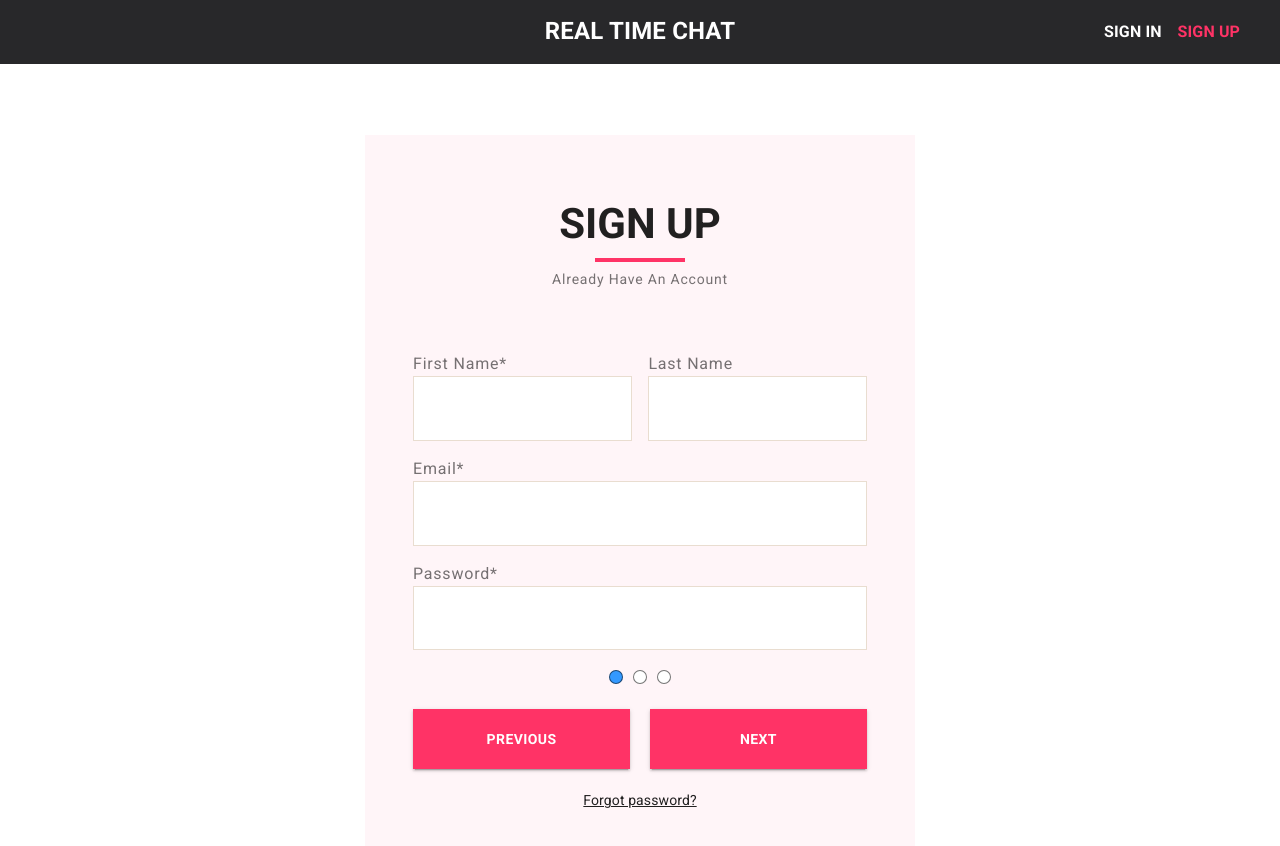
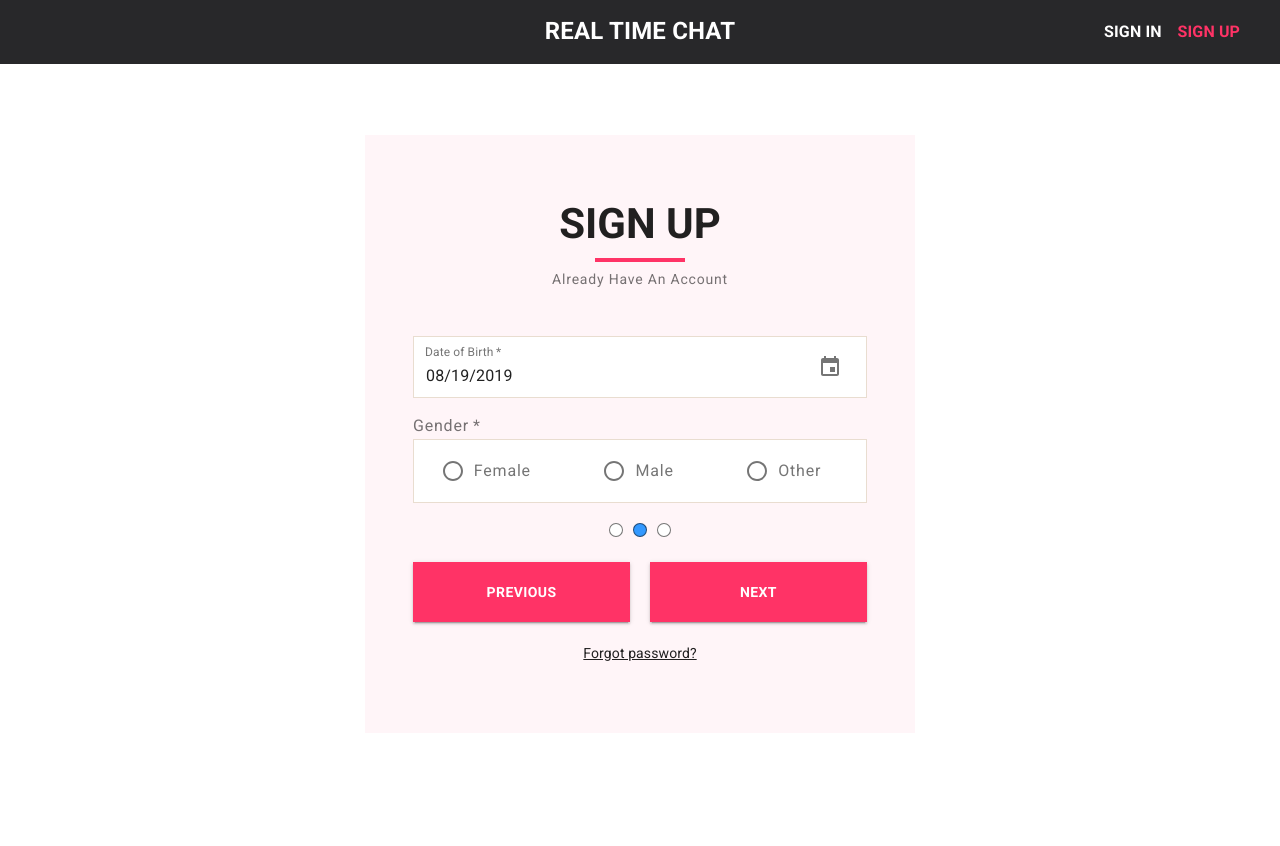
Before and after one commit to Abhay-soni-developer/realchat-fe, a React (Create React App) app: page /auth/sign-up in a window 1280 px wide. Both pictures are taken after a click on the button "NEXT". Shown: the top 846 px of the page. Built offline with nearby package versions, Linux system fonts and the light colour scheme.

Commit message:
date picker added

```diff
--- a/package.json
+++ b/package.json
@@ -3,7 +3,10 @@
   "version": "0.1.0",
   "private": true,
   "dependencies": {
+    "@date-io/date-fns": "^1.3.11",
     "@material-ui/core": "^4.1.1",
+    "@material-ui/pickers": "^3.2.6",
+    "date-fns": "^2.0.0-beta.5",
     "formik": "^1.5.7",
     "notistack": "^0.9.0",
     "react": "^16.8.6",
--- a/src/common/components/CustomTextField/styles.js
+++ b/src/common/components/CustomTextField/styles.js
@@ -7,10 +7,10 @@ const style = theme => createStyles({
 
     inputField: {
         borderRadius: '0px',
-        border: `1px solid ${theme.colors.primaryBorderColor}`,
+        border: theme.fields.border,
         transitionDuration: '0.25s',
         '&:hover': {
-            borderColor: `${theme.colors.secondaryColor}`,
+            border:  `${theme.fields.onHoverBorder}`,
         },
         '&::after': {
             display: 'none'
@@ -21,7 +21,7 @@ const style = theme => createStyles({
     },
 
     inputStyle: {
-        backgroundColor: 'white',
+        backgroundColor: `${theme.fields.inputFieldBackgroundColor}`,
         padding: '20px',
         fontSize: '1.2rem',
     },
--- /dev/null
+++ b/src/common/components/DatePicker/DatePicker.js
@@ -0,0 +1,38 @@
+import React from 'react'
+import DateFnsUtils from '@date-io/date-fns'
+import { MuiPickersUtilsProvider, KeyboardDatePicker } from '@material-ui/pickers'
+import { ThemeProvider } from "@material-ui/styles"
+import datePickerTheme from './datePickerTheme'
+import PropTypes from 'prop-types'
+
+
+
+DatePicker.propTypes = {
+    value: PropTypes.instanceOf(Date).isRequired,
+    onChange: PropTypes.func.isRequired
+}
+
+DatePicker.defaultProps = {
+    label: "label",
+    format: "MM/dd/yyyy",
+    autoOk: true,
+    variant: "dialog",
+    disableFuture: true,
+    inputVariant: "filled",
+    InputAdornmentProps: {position: "end"}
+}
+
+function DatePicker(props) {
+
+    return (
+        <ThemeProvider theme={datePickerTheme}>
+            <MuiPickersUtilsProvider utils={DateFnsUtils}>
+                <KeyboardDatePicker
+                    {...props}
+                />
+            </MuiPickersUtilsProvider>
+        </ThemeProvider>
+    )
+}
+
+export default DatePicker
--- /dev/null
+++ b/src/common/components/DatePicker/datePickerTheme.js
@@ -0,0 +1,42 @@
+import { createMuiTheme } from "@material-ui/core"
+import pink from '@material-ui/core/colors/pink'
+
+const datePickerTheme = createMuiTheme({
+
+    overrides: {
+      MuiPickersToolbar: {
+        toolbar: {
+          backgroundColor: pink.A200,
+        },
+      },
+      MuiPickersCalendarHeader: {
+        switchHeader: {
+          // backgroundColor: pink.A200,
+          // color: "white",
+        },
+      },
+      MuiPickersDay: {
+        day: {
+          color: pink.A700,
+        },
+        daySelected: {
+          backgroundColor: pink["400"],
+        },
+        dayDisabled: {
+          color: pink["100"],
+        },
+        current: {
+          color: pink["900"],
+        },
+      },
+      MuiPickersModal: {
+        dialogAction: {
+          color: pink["400"],
+        },
+      },
+    },
+
+  });
+
+
+  export default datePickerTheme
--- /dev/null
+++ b/src/common/components/DatePicker/index.js
@@ -0,0 +1,3 @@
+import DatePicker from './DatePicker'
+
+export default DatePicker
--- a/src/routes/auth/Components/SignUp/SignUp.js
+++ b/src/routes/auth/Components/SignUp/SignUp.js
@@ -8,8 +8,10 @@ import { Link as RouterLink } from 'react-router-dom'
 import CustomTextField from 'common/components/CustomTextField'
 import { CustomCard, CustomCardHeader } from 'common/components/CustomCard'
 import * as yup from 'yup'
-import { Formik } from 'formik';
+import { Formik } from 'formik'
+import StepCount from './StepCount'
 import Step1 from './Step1'
+import Step2 from './Step2'
 
 
 const signUpValidationSchema = yup.object().shape({
@@ -27,15 +29,46 @@ const signUpValidationSchema = yup.object().shape({
 
     password: yup
         .string()
-        .required('Password is Required')
+        .required('Password is Required'),
+
+    profilePhoto: yup
+        .string(),
+
+    dob: yup
+        .date('Invalid Date format')
+        .required('Date of Birth Required'),
+
+    gender: yup
+        .string('gender should be a word')
+        .matches(/(male|female|other)/, { message: 'gender can only have male, female or other as value' }),
+
+    countryCode: yup
+        .string(),
+
+    mobileNumber: yup
+        .string(),
+
+    country: yup
+        .string()
+        .required('Please select a country'),
+
+    state: yup
+        .string()
+        .required('Please select a state')
+
 })
-
 
 class SignUp extends React.Component {
 
     state = {
         numberOfSteps: 3,
         currentStep: 0
+    }
+
+    takeToStep = (stepNumber) => {
+        if (typeof (stepNumber) === 'number' && stepNumber >= 0 && stepNumber <= this.state.numberOfSteps) {
+            this.setState({ ...this.state, currentStep: stepNumber })
+        }
     }
 
     render() {
@@ -52,7 +85,12 @@ class SignUp extends React.Component {
                                 fname: undefined,
                                 lname: undefined,
                                 email: undefined,
-                                password: undefined
+                                password: undefined,
+                                dob: undefined,
+                                gender: undefined,
+                                countryCode: undefined,
+                                mobileNumber: undefined,
+                                newsletter: undefined
                             }}
 
                             render={props => {
@@ -61,16 +99,16 @@ class SignUp extends React.Component {
                                     props.setFieldValue(fieldName, value, shouldValidate)
                                 }
 
+                                console.log(props)
+
                                 return (
                                     <form noValidate>
 
-                                        <Step1 setValueOfField={setValueOfField} {...props}/>
+                                        {this.state.currentStep === 0 && (<Step1 setValueOfField={setValueOfField} {...props} />)}
+                                        {this.state.currentStep === 1 && (<Step2 setValueOfField={setValueOfField} {...props} />)}
+                                        {/* {this.state.stepCount===3 && (<Step3 setValueOfField={setValueOfField} {...props}/>)} */}
 
-                                        <div className={this.props.classes.currentFrameCount}>
-                                            <div className={this.state.currentStep===0?'active':''}/>
-                                            <div className={this.state.currentStep===1?'active':''}/>
-                                            <div className={this.state.currentStep===2?'active':''}/>
-                                        </div>
+                                        <StepCount currentStep={this.state.currentStep} numberOfSteps={this.state.numberOfSteps}/>
 
                                         <div className={this.props.classes.btnContainer}>
                                             <Button
@@ -78,6 +116,8 @@ class SignUp extends React.Component {
                                                 classes={{
                                                     root: this.props.classes.btnStyle
                                                 }}
+                                                onClick={() => { this.takeToStep(this.state.currentStep - 1) }}
+                                                disabled={this.state.currentStep === 0}
                                             >
                                                 {'PREVIOUS'}
                                             </Button>
@@ -87,6 +127,8 @@ class SignUp extends React.Component {
                                                 classes={{
                                                     root: this.props.classes.btnStyle
                                                 }}
+                                                onClick={() => { this.takeToStep(this.state.currentStep + 1) }}
+                                                disabled={this.state.currentStep === this.state.numberOfSteps - 1}
                                             >
                                                 {'NEXT'}
                                             </Button>
--- a/src/routes/auth/Components/SignUp/Step1.js
+++ b/src/routes/auth/Components/SignUp/Step1.js
@@ -3,9 +3,9 @@ import styles from './styles'
 import withStyles from '@material-ui/core/styles/withStyles'
 import CustomTextField from 'common/components/CustomTextField'
 
-function Step1 (props) {
+function Step1(props) {
 
-    const {setValueOfField} = props
+    const { setValueOfField } = props
 
     return (
         <>
--- a/src/routes/auth/Components/SignUp/Step2.js
+++ b/src/routes/auth/Components/SignUp/Step2.js
@@ -0,0 +1,50 @@
+import React from 'react'
+import styles from './styles'
+import withStyles from '@material-ui/core/styles/withStyles'
+import CustomTextField from 'common/components/CustomTextField'
+import DatePicker from 'common/components/DatePicker'
+import RadioGroup from '@material-ui/core/RadioGroup'
+import FormControlLabel from '@material-ui/core/FormControlLabel'
+import Radio from '@material-ui/core/Radio'
+import FormLabel from '@material-ui/core/FormLabel'
+
+
+
+function Step2(props) {
+
+    const { setValueOfField, classes } = props
+
+    return (
+        <>
+            <DatePicker
+                name='dob'
+                label='Date of Birth'
+                fullWidth
+                required
+                value={props.values.dob}
+                onChange={(date) => { setValueOfField('dob', date) }}
+                InputProps={{
+                    disableUnderline: true,
+                    classes: { root: classes.dobFieldInput, focused: classes.dobFieldInputFocused }
+                }}
+            />
+
+            <div className={classes.genderSelectContainer}>
+                <FormLabel component="legend" required>Gender</FormLabel>
+                <RadioGroup
+                    aria-label="gender"
+                    name="gender"
+                    value={props.values.gender}
+                    onChange={props.handleChange} row
+                    classes={{root: classes.genderRadioBtnContainer}}
+                >
+                    <FormControlLabel value="female" control={<Radio />} label="Female" />
+                    <FormControlLabel value="male" control={<Radio />} label="Male" />
+                    <FormControlLabel value="other" control={<Radio />} label="Other" />
+                </RadioGroup>
+            </div>
+        </>
+    )
+}
+
+export default withStyles(styles)(Step2)
--- /dev/null
+++ b/src/routes/auth/Components/SignUp/StepCount.js
@@ -0,0 +1,15 @@
+import React from 'react'
+import { withStyles } from '@material-ui/core'
+import styles from './styles'
+
+function StepCount({ currentStep, numberOfSteps, classes }) {
+
+    return (
+        <div className={classes.currentFrameCount}>
+            {[...Array(numberOfSteps)].map((item, index) => {
+                return <div className={index===currentStep?'active':''} key={index}></div>
+            })}
+        </div>
+    )
+}
+export default withStyles(styles)(StepCount)
--- a/src/routes/auth/Components/SignUp/styles.js
+++ b/src/routes/auth/Components/SignUp/styles.js
@@ -1,4 +1,4 @@
-import { createStyles} from '@material-ui/core'
+import { createStyles } from '@material-ui/core'
 
 const style = theme => createStyles({
     title: {
@@ -63,11 +63,40 @@ const style = theme => createStyles({
             borderRadius: '50%',
             backgroundColor: '#fff',
             border: `1px solid ${theme.colors.secondaryTextColor}`,
-            margin: '0px 5px'
+            margin: '0px 5px',
+            transitionDuration: '0s'
         },
         '&>.active': {
-            backgroundColor: `${theme.colors.bgColor3}`
+            backgroundColor: `${theme.colors.bgColor3}`,
+            transform: 'rotateX(180deg)',
+            transitionDuration: '1s'
         }
+    },
+
+    dobFieldInput: {
+        backgroundColor: `${theme.fields.inputFieldBackgroundColor}`,
+        borderRadius: '0px',
+        border: theme.fields.border,
+        transitionDuration: '0.25s',
+        height: theme.fields.height,
+        '&:hover': {
+            border:  theme.fields.onHoverBorder,
+            backgroundColor: `${theme.fields.inputFieldBackgroundColor}`
+        }
+    },
+
+    genderSelectContainer: {
+        display: 'flex',
+        flexDirection: 'column',
+        marginTop: 20
+    },
+
+    genderRadioBtnContainer: {
+        justifyContent: 'space-around',
+        backgroundColor: `${theme.fields.inputFieldBackgroundColor}`,
+        border: theme.fields.border,
+        marginTop: 5,
+        height: theme.fields.height,
     }
 
 })
```
Also changed, not shown: src/themes/appTheme.js (+8 -1 lines), 1 other file (tests, documents, lock files or other folders).
